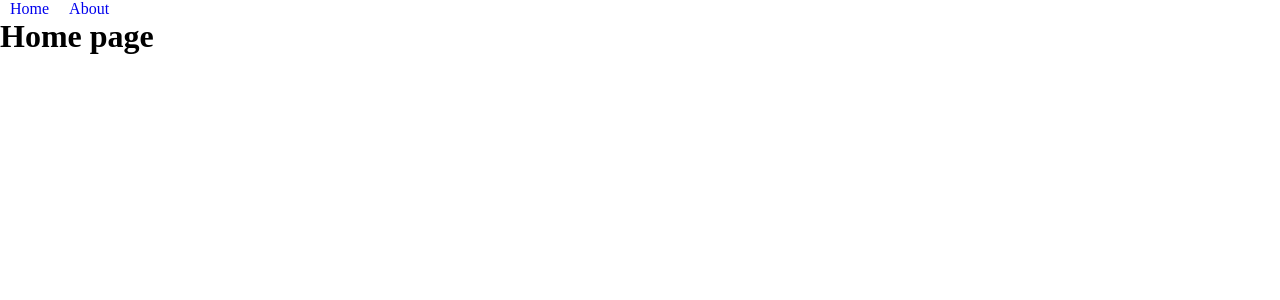
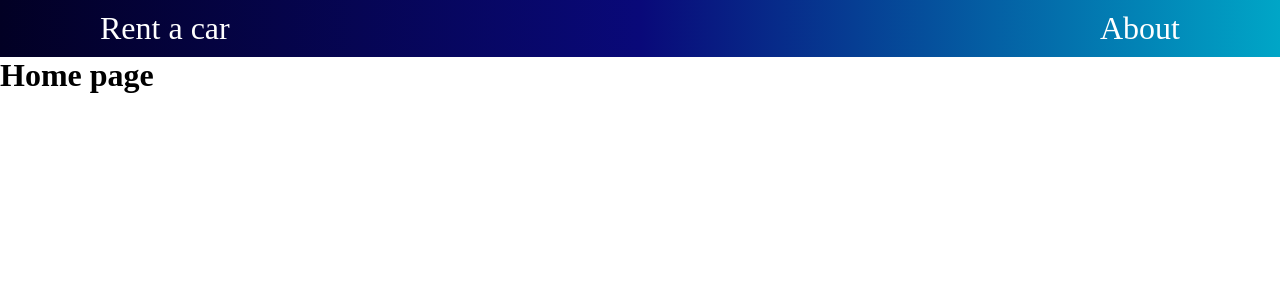
Before and after one commit to as-dev1/rentacar_frontend, a React (Vite) app: page / in a window 1280 px wide. Shown: the top 300 px of the page. Built offline with nearby package versions, Linux system fonts and the light colour scheme.

Commit message:
Add better code organization and refactoring

```diff
--- a/src/App.jsx
+++ b/src/App.jsx
@@ -1,16 +1,18 @@
 import React from "react";
-import About from "./About";
-import Home from "./Home";
-import "./style.css"
+import About from "./pages/About";
+import Home from "./pages/Home";
+import "./styles/app.css";
 import { BrowserRouter, Routes, Route, Link } from "react-router-dom";
 
 const App = () => {
   return (
     <BrowserRouter>
-      <nav>
-        <Link to="/">Home</Link>
-        <Link to="/about">About</Link>
-      </nav>
+      <header>
+        <Link to="/">Rent a car</Link>
+        <nav>
+          <Link to="/about">About</Link>
+        </nav>
+      </header>
       <Routes>
         <Route path="/" element={<Home />} />
         <Route path="/about" element={<About />} />
--- a/src/main.jsx
+++ b/src/main.jsx
@@ -1,6 +1,6 @@
 import React from "react";
 import ReactDOM from "react-dom/client";
 import App from "./App.jsx";
-import "./index.css";
+import "./styles/index.css";
 
 ReactDOM.createRoot(document.getElementById("root")).render(<App />);
--- a/src/style.css
+++ /dev/null
@@ -1,4 +0,0 @@
-nav > a {
-  text-decoration: none;
-  padding-inline: 10px;
-}
--- /dev/null
+++ b/src/styles/app.css
@@ -0,0 +1,18 @@
+header {
+  padding: 10px 100px;
+  display: flex;
+  justify-content: space-between;
+  background: rgb(2, 0, 36);
+  background: linear-gradient(
+    90deg,
+    rgba(2, 0, 36, 1) 0%,
+    rgba(9, 9, 121, 1) 50%,
+    rgba(0, 166, 199, 1) 100%
+  );
+
+  a {
+    color: white;
+    font-size: 2rem;
+    text-decoration-line: none;
+  }
+}
```
Also changed, not shown: src/pages/About.jsx (renamed from src/About.jsx), src/pages/Home.jsx (renamed from src/Home.jsx), src/styles/index.css (renamed from src/index.css).
